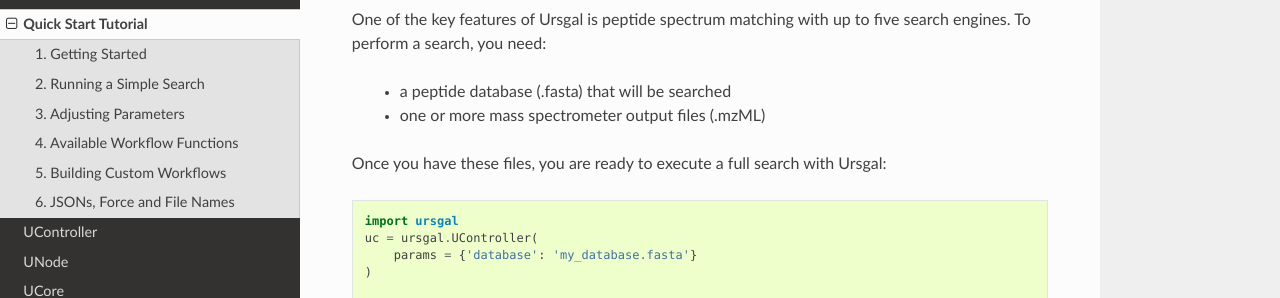
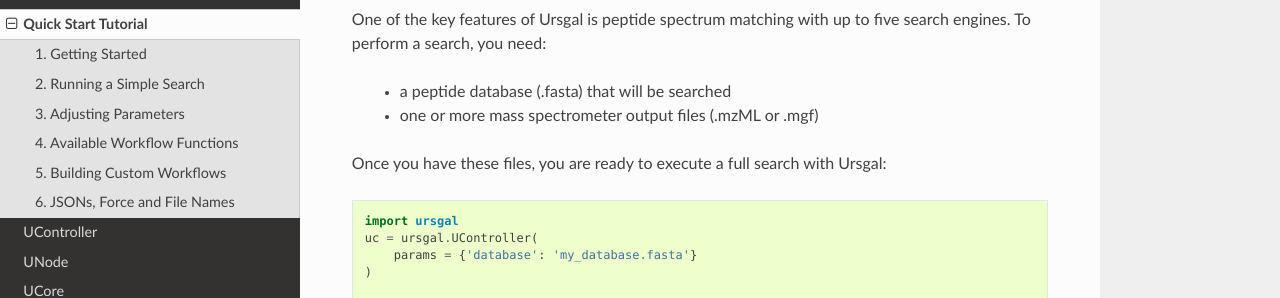
Before and after one commit to ursgal/ursgal, a Sphinx documentation site: the page built from docs/source/quick_start.txt, in a window 1280 px wide and 900 px high, scrolled down 629 px. Shown: the part 152-450 px from the top of the window. Built offline with Sphinx 7.4.7 and the Read the Docs theme 2.0.0, drawn with Linux system fonts in a browser that asks for light colours.

Commit message:
possible input (.mzML) changed to (.mzML or .mgf)

```diff
--- a/docs/source/quick_start.txt
+++ b/docs/source/quick_start.txt
@@ -26,7 +26,7 @@
 One of the key features of Ursgal is peptide spectrum matching with up to five search engines.
 To perform a search, you need:
     * a peptide database (.fasta) that will be searched
-    * one or more mass spectrometer output files (.mzML)
+    * one or more mass spectrometer output files (.mzML or .mgf)
 Once you have these files, you are ready to execute a full search with Ursgal: ::
 
     import ursgal
```
